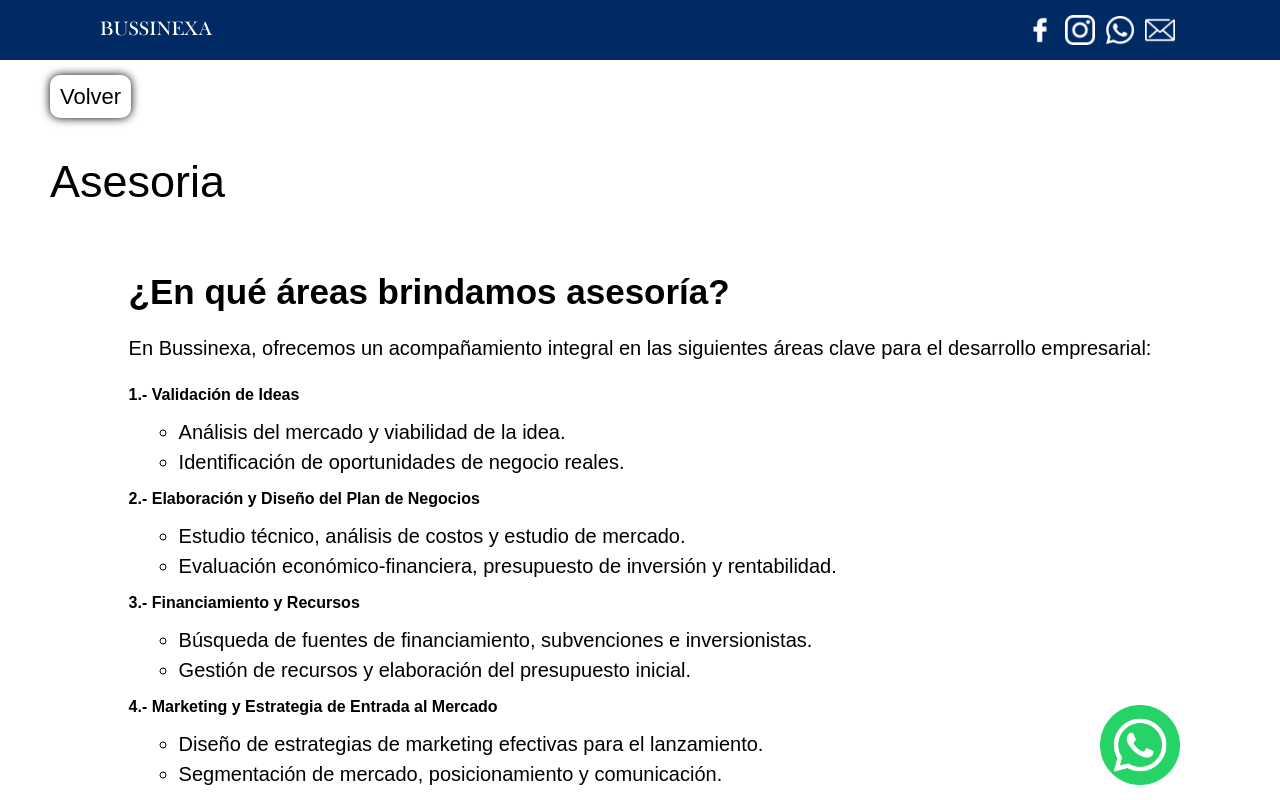
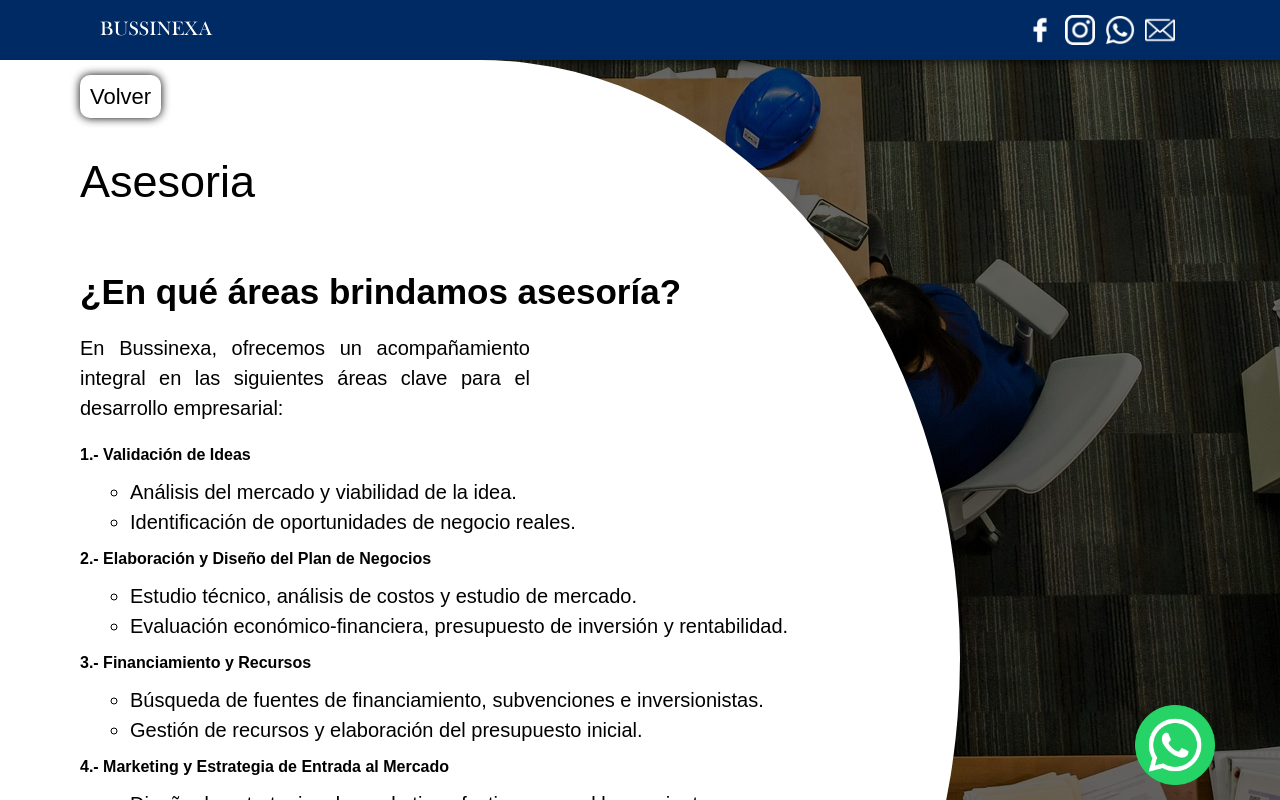
Before and after one commit to cris1059/bussinexa, a React (Vite) app in the folder frontend/: page /asesoria_especializada in a window 1280 px wide. Shown: the top 800 px of the page. Built offline with nearby package versions, Linux system fonts and the light colour scheme.

Commit message:
Formulario

```diff
--- a/frontend/src/assets/css/acerca.css
+++ b/frontend/src/assets/css/acerca.css
@@ -16,7 +16,6 @@ p, ul{
 .quienes{
     display: flex;
     align-items: center;
-    justify-content: center;
     margin: 50px 0;
 }
 
--- a/frontend/src/assets/css/asesorias.css
+++ b/frontend/src/assets/css/asesorias.css
@@ -1,6 +1,9 @@
 #areas-asesoria{
     background-color: #fff;
-    padding: 15px 50px;
+    padding: 15px 80px;
+    width: 75%;
+    border-top-right-radius: 50%;
+    border-bottom-right-radius: 50%;
 }
 
 .listaordenada{
@@ -17,6 +20,10 @@
     list-style: circle;
 }
 
+.parrafoAs{
+    width: 450px;
+}
+
 @media (max-width: 620px){
     #areas-asesoria{
         padding: 15px;
--- a/frontend/src/assets/css/components/Wp_icon.css
+++ b/frontend/src/assets/css/components/Wp_icon.css
@@ -1,7 +1,8 @@
 .icon_st{
     display: flex;
-    position: sticky;
+    position: fixed;
     bottom: 15px;
+    right: 15px;
     z-index: 9999;
 
 }
--- a/frontend/src/assets/css/style.css
+++ b/frontend/src/assets/css/style.css
@@ -24,7 +24,6 @@
 
 body{
     background-image: url('../img/fondo.jpg');
-    background-repeat: no-repeat;
     background-size: 100% auto;
     font-family: Arial, Helvetica, sans-serif;
   overflow-x: hidden;
--- a/frontend/src/templates/Contacto.jsx
+++ b/frontend/src/templates/Contacto.jsx
@@ -7,7 +7,6 @@ import Whatsicon from '../assets/img/icons/whatsapp.png';
 import Emailicon from '../assets/img/icons/correo.png';
 
 function Contacto() {
-
   useEffect(() => {
     const renderCaptcha = () => {
       if (
@@ -37,6 +36,33 @@ function Contacto() {
     }
   }, []);
 
+  const handleSubmit = async (e) => {
+    e.preventDefault(); // Previene el comportamiento por defecto (redirección)
+
+    const form = e.target;
+    const formData = new FormData(form);
+
+    try {
+      const response = await fetch("https://formsubmit.co/contactoconsultoria@bussinexa.com", {
+        method: "POST",
+        body: formData,
+      });
+
+      if (response.ok) {
+        // Aquí puedes mostrar un mensaje antes de recargar si quieres
+        alert("Formulario enviado correctamente");
+
+        // Recarga la página
+        window.location.reload();
+      } else {
+        alert("Hubo un problema al enviar el formulario, intenta de nuevo.");
+      }
+    } catch (error) {
+      alert("Error al enviar el formulario, intenta de nuevo.");
+      console.error(error);
+    }
+  };
+
   return (
     <section id="contacto">
       <h2 data-aos="fade-right">Agende una video consulta sin costo</h2>
@@ -44,37 +70,37 @@ function Contacto() {
         <div className="redes-sociales">
           <h3>Redes Sociales</h3>
           <div className="redesicons">
-                        <a target="_blank" href="https://www.facebook.com/profile.php?id=61573655517931&locale=es_LA" className="redicon">
-                            <img src={Faceicon} alt="" />
+            <a target="_blank" rel="noreferrer" href="https://www.facebook.com/profile.php?id=61573655517931&locale=es_LA" className="redicon">
+              <img src={Faceicon} alt="Facebook" />
               <h5>Facebook</h5>
             </a>
-                        <a target="_blank" href="https://www.instagram.com/bussi_nexa/" className="redicon">
-                            <img src={Instaicon} alt="" />
+            <a target="_blank" rel="noreferrer" href="https://www.instagram.com/bussi_nexa/" className="redicon">
+              <img src={Instaicon} alt="Instagram" />
               <h5>Instagram</h5>
             </a>
-                        <a target="_blank" href="https://wa.me/5513697365" className="redicon">
-                            <img src={Whatsicon} alt="" />
+            <a target="_blank" rel="noreferrer" href="https://wa.me/5513697365" className="redicon">
+              <img src={Whatsicon} alt="WhatsApp" />
               <h5>WhatsApp</h5>
             </a>
-                        <a className="redicon" onClick={() => {
+            <a
+              className="redicon"
+              onClick={() => {
                 navigator.clipboard.writeText('contacto@javiernavaconsultor.com');
                 alert('Correo copiado al portapapeles');
-                            }}>
-                            <img src={Emailicon} alt="" />
+              }}
+            >
+              <img src={Emailicon} alt="Email" />
               <h5>Email</h5>
             </a>
           </div>
         </div>
         <div className="form">
-                    <form
-                        action="https://formsubmit.co/criscamacho1059@gmail.com"
-                        method="POST"
-                        >
+          <form onSubmit={handleSubmit}>
             <input name="Nombre" type="text" placeholder="Nombre*" required />
             <input name="E-mail" type="email" placeholder="E-Mail*" required />
             <input name="Telefono" type="text" placeholder="Teléfono*" required />
             <textarea name="Comentario" placeholder="Comentarios*" required />
-                        <input className="none" type="text" name="_honey"/>
+            <input className="none" type="text" name="_honey" />
             <input type="hidden" name="_captcha" value="false" />
 
             <button type="submit">Enviar</button>
@@ -82,7 +108,7 @@ function Contacto() {
         </div>
       </div>
     </section>
-    )
+  );
 }
 
 export default Contacto;
--- a/frontend/src/templates/servicios/Asesorias.jsx
+++ b/frontend/src/templates/servicios/Asesorias.jsx
@@ -28,7 +28,7 @@ function Asesorias() {
 
                                 <div className='box boxuno'>
                                     <h3 className='subtitle about_subtitle'>¿En qué áreas brindamos asesoría?</h3>
-                                    <p>
+                                    <p className="parrafoAs">
                                         En Bussinexa, ofrecemos un acompañamiento integral en las siguientes áreas clave para el desarrollo empresarial:
                                     </p>
                                     <ol className='listaordenada'>
@@ -77,8 +77,9 @@ function Asesorias() {
                                     </ol>
                                 </div>
                             </div>
-                            <Wp />
+
             </section>
+            <Wp />
             <Ft />
         </>
     )
--- a/frontend/src/templates/servicios/Cursos.jsx
+++ b/frontend/src/templates/servicios/Cursos.jsx
@@ -188,7 +188,7 @@ function Cursos() {
         <>
             <Sc />
             < Pre/>
-            <section id="areas-asesoria">
+            <section id="Servicio">
                 <button className="btn_volver" onClick={Navegar}>Volver</button>
 
                 <h2 style={{textAlign: "center", margin: "0 30px", marginBottom: "30px"}}>Cursos disponibles</h2>
```
Lines whose indentation alone changed are shown as unchanged.
